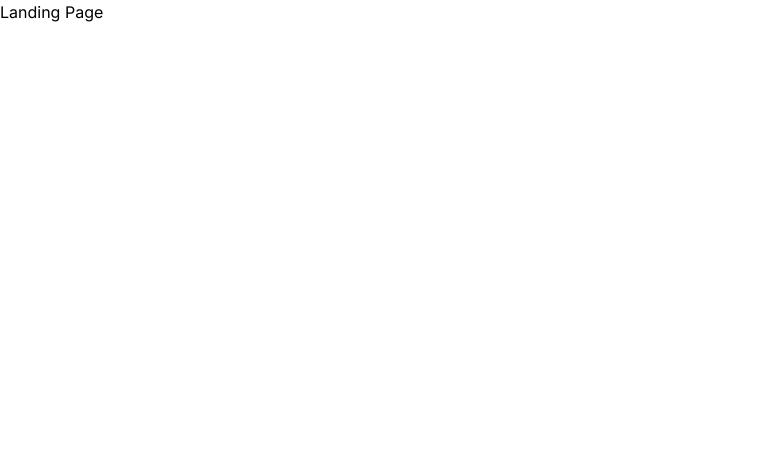
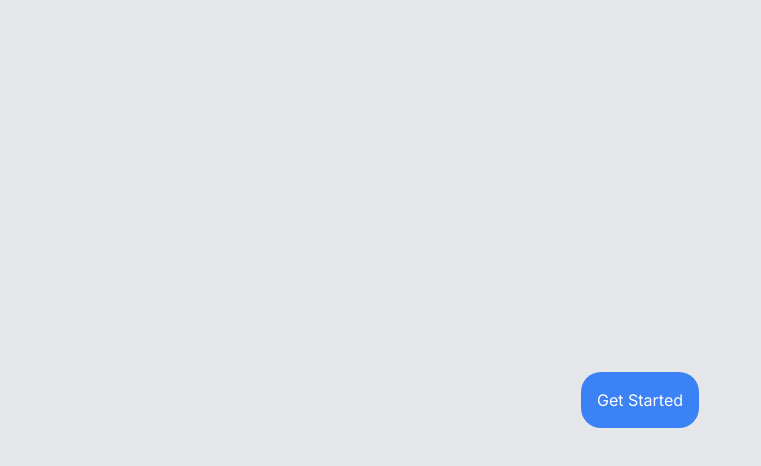
Before and after one commit to JP-GECT/codecrypt, a Next.js app: page / in a window 1280 px wide. Shown: the top 466 px of the page, without its empty margins (0-761 px from the left). Built offline with nearby package versions, Linux system fonts and the light colour scheme.

Commit message:
Update page and sidebar components

```diff
--- a/src/app/page.js
+++ b/src/app/page.js
@@ -1,3 +1,13 @@
+import Link from "next/link";
+
 export default function Home() {
-  return <h1>Landing Page</h1>;
+  return (
+    <div className="w-screen h-screen flex items-center justify-center bg-gray-200">
+      <Link href="/userinfo">
+        <button className="bg-blue-500 text-white p-4 rounded-[20px]">
+          Get Started
+        </button>
+      </Link>
+    </div>
+  );
 }
--- a/src/components/Sidebar.js
+++ b/src/components/Sidebar.js
@@ -1,6 +1,6 @@
 import Link from "next/link";
 
-import { Home, User, GraduationCap, ShieldPlus } from "lucide-react";
+import { Home, User, GraduationCap, Gem } from "lucide-react";
 
 const Sidebar = () => {
   return (
@@ -28,7 +28,7 @@ const Sidebar = () => {
             href="/advanced"
             className="flex justify-center items-center gap-2"
           >
-            <ShieldPlus />
+            <Gem />
             Advanced
           </Link>
         </li>
```
